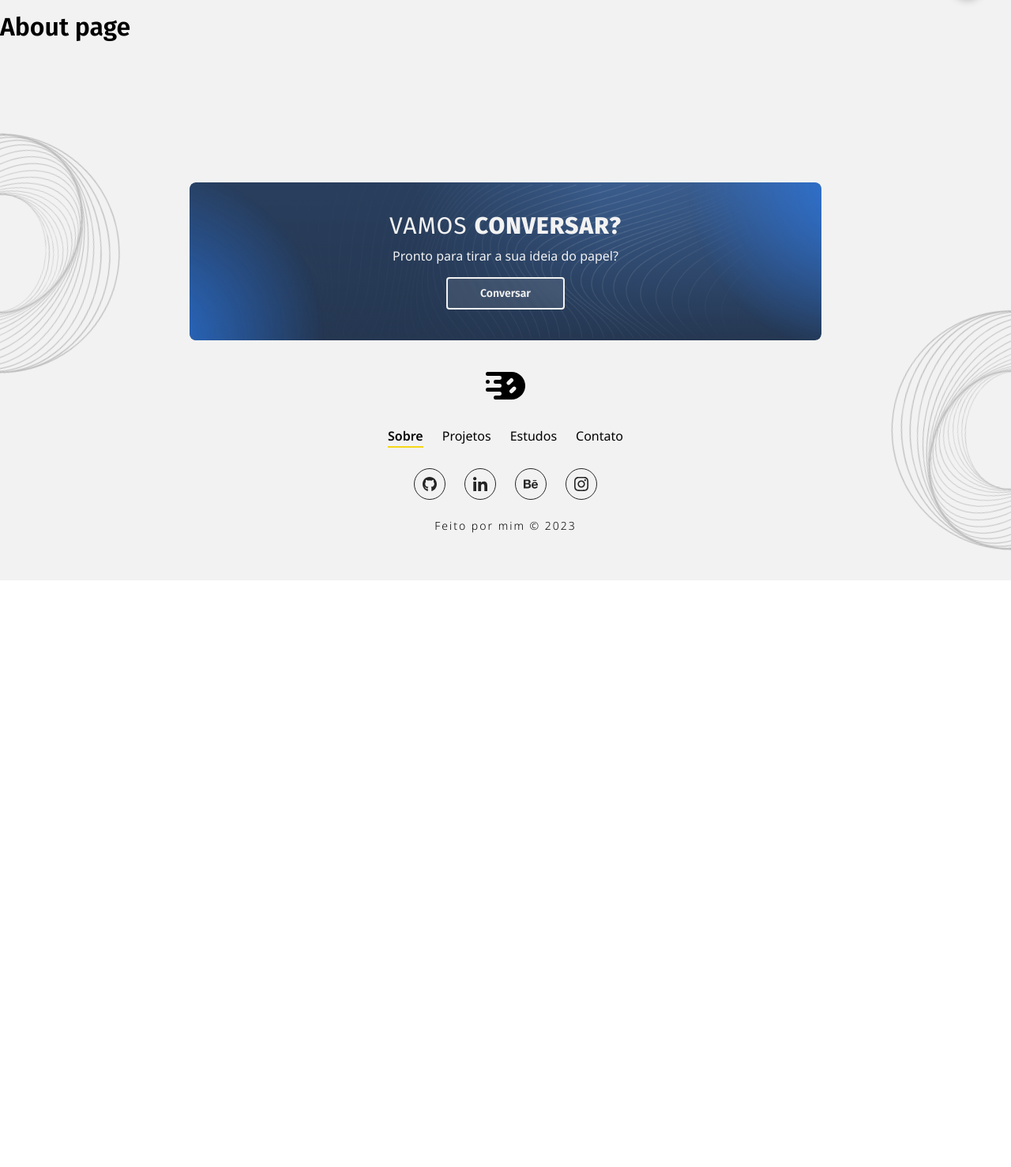
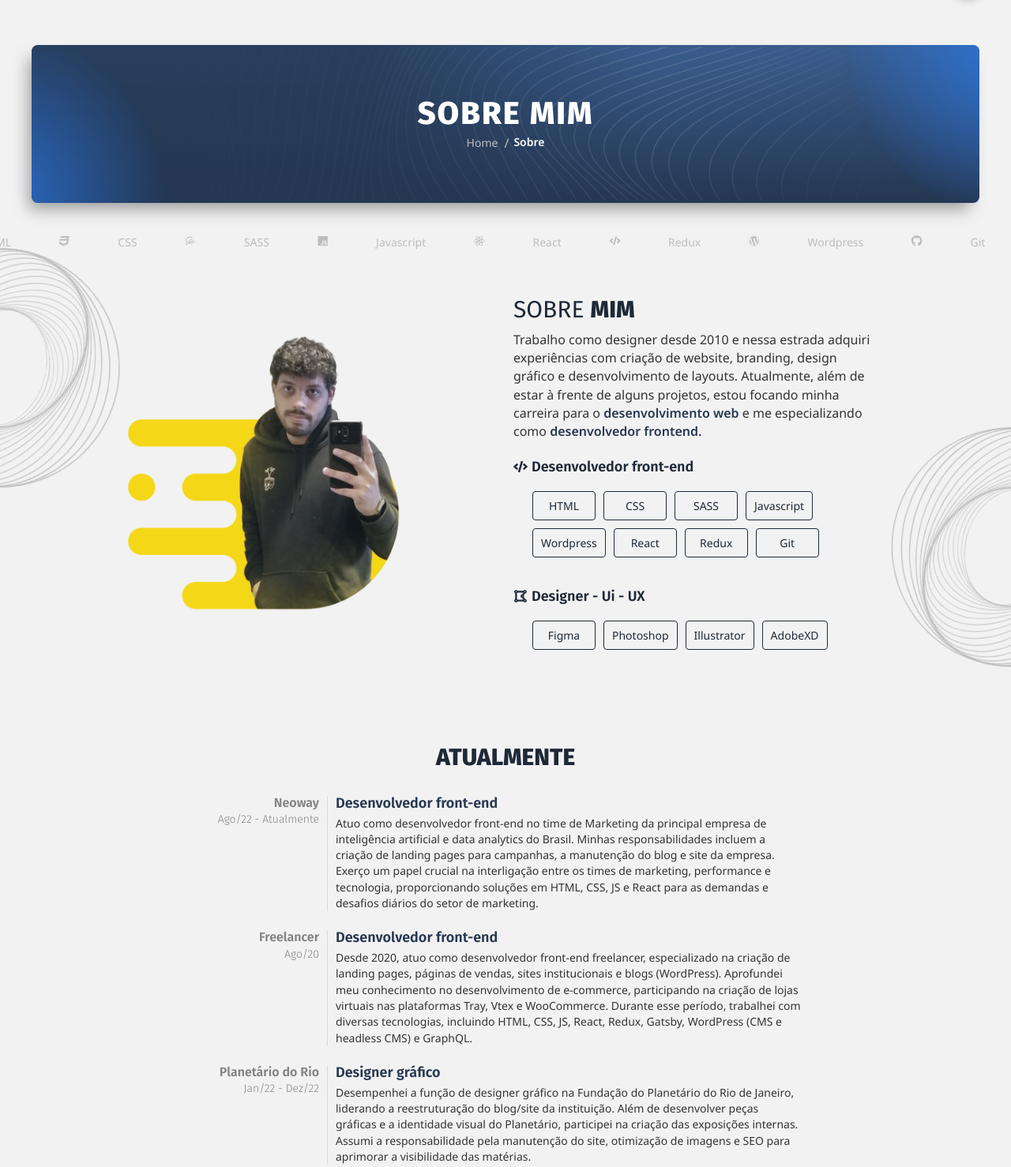
Before and after one commit to diegosouz4/dsouza_gatsby, a Gatsby site: page /sobre in a window 1280 px wide. Shown: the part 65-1543 px from the top of the page at 79% size. Before the commit the page ends 800 px from the top, so only its background shows below. Built offline with nearby package versions, Linux system fonts and the light colour scheme; Gatsby itself is replaced by a stand-in of ours.

Commit message:
feat: implementando página sobre

```diff
--- a/data/content.json
+++ b/data/content.json
@@ -36,28 +36,34 @@
   ],
   "currently": [
     {
-      "name": "Neoway",
-      "description": "",
-      "role": "Técnico em Desenvolvimento de Sistemas",
-      "range": "Ago/2022 - Atualmente"
+      "company": "Neoway",
+      "description": "Atuo como desenvolvedor front-end no time de Marketing da principal empresa de inteligência artificial e data analytics do Brasil. Minhas responsabilidades incluem a criação de landing pages para campanhas, a manutenção do blog e site da empresa. Exerço um papel crucial na interligação entre os times de marketing, performance e tecnologia, proporcionando soluções em HTML, CSS, JS e React para as demandas e desafios diários do setor de marketing.",
+      "role": "Desenvolvedor front-end",
+      "range": "Ago/22 - Atualmente"
     },
     {
-      "name": "Freelancer",
-      "description": "Trabalhando como desenvolvedor freelancer.",
+      "company": "Freelancer",
+      "description": "Desde 2020, atuo como desenvolvedor front-end freelancer, especializado na criação de landing pages, páginas de vendas, sites institucionais e blogs (WordPress). Aprofundei meu conhecimento no desenvolvimento de e-commerce, participando na criação de lojas virtuais nas plataformas Tray, Vtex e WooCommerce. Durante esse período, trabalhei com diversas tecnologias, incluindo HTML, CSS, JS, React, Redux, Gatsby, WordPress (CMS e headless CMS) e GraphQL.",
       "role": "Desenvolvedor front-end",
-      "range": "Ago/2018"
+      "range": "Ago/20"
     },
     {
-      "name": "Planetário do Rio",
-      "description": "Fui responsável pelo desenvolvimento e manutenção do novo site, criação dos criativos de comunicação e das peças gráficas.",
-      "role": "Designer",
-      "range": "Jan/2022 - Jan/2023"
+      "company": "Planetário do Rio",
+      "description": "Desempenhei a função de designer gráfico na Fundação do Planetário do Rio de Janeiro, liderando a reestruturação do blog/site da instituição. Além de desenvolver peças gráficas e a identidade visual do Planetário, participei na criação das exposições internas. Assumi a responsabilidade pela manutenção do site, otimização de imagens e SEO para aprimorar a visibilidade das matérias. ",
+      "role": "Designer gráfico",
+      "range": "Jan/22 - Dez/22"
     },
     {
-      "name": "Poeme-se",
-      "description": "E-commerce de produtos literários. Fui responsável pela manutenção do e-commerce e do blog da empresa. Realização do desenvolvimento de toda a identidade visual da loja e criação das peças das mídias sociais.",
-      "role": "Web designer",
-      "range": "Ago/2018 - Ago/2022"
+      "company": "Poeme-se",
+      "description": "Após dois anos como designer gráfico na Poeme-se, enfrentei o desafio significativo da migração do e-commerce para a Tray. Essa transição proporcionou uma mudança de área, permitindo-me ingressar como desenvolvedor front-end. Assumi a responsabilidade pelo cadastro de produtos no ERP, integração do ERP com a Tray e desenvolvimento do novo site do zero, utilizando as tecnologias HTML, CSS e JS.",
+      "role": "Desenvolvedor front-end",
+      "range": "Out/20 - Ago/22"
+    },
+    {
+      "company": "Poeme-se",
+      "description": "Contribuí como líder na comunicação visual da Poeme-se, a principal grife de produtos literários do Brasil. Coordenava a criação de peças gráficas, imagens de produtos no e-commerce, mockups e otimização de imagens. Desenvolvi banners para o site e blog, garantindo uma identidade visual impactante.",
+      "role": "Designer gráfico",
+      "range": "Ago/18 - Out/20"
     }
   ],
   "courses": [
--- a/src/Layout/LayoutDefault.module.scss
+++ b/src/Layout/LayoutDefault.module.scss
@@ -41,6 +41,12 @@
   --slide-name: var(--color-blue-300);
   --slide-role: var(--color-white-600);
 
+  --currently-role: var(--color-blue-400);
+  --currently-company: var(--color-white-400);
+  --currently-range: var(--color-white-400);
+  --currently-description: var(--color-white-600);
+  --currently-border: 1px solid rgba(0, 0, 0, 0.1);
+
   &.dark {
     --bg-color: var(--color-blue-500);
     --bg-section-cases: #1e2938;
@@ -80,6 +86,12 @@
     --slide-quote: var(--color-white-100);
     --slide-name: var(--color-blue-200);
     --slide-role: var(--color-white-300);
+
+    --currently-role: var(--color-blue-200);
+    --currently-company: var(--color-white-300);
+    --currently-range: var(--color-white-300);
+    --currently-description: var(--color-white-200);
+    --currently-border: 1px solid rgba(255, 255, 255, 0.1);
   }
 }
 
--- /dev/null
+++ b/src/components/CareerPath/CareerPath.jsx
@@ -0,0 +1,39 @@
+import { graphql, useStaticQuery } from "gatsby";
+import React from "react";
+import * as styles from './CareerPath.module.scss';
+
+export default function CareerPath() {
+  const { currently } = useStaticQuery(query).dataJson;
+
+  return (
+    <section className={styles.section} aria-label="">
+      <div className={`container ${styles.container}`}>
+        <h2><strong>Atualmente</strong></h2>
+        {currently && (
+          <ul className={styles.currently}>
+            {currently.map((item, index) => {
+              return <li className={styles.item} key={index}>
+                {item.role && <h3 className={styles.role}>{item.role}</h3>}
+                {item.company && <h4 className={styles.company}>{item.company} {item.range && <span className={styles.range}>{item.range}</span>}</h4>}
+                {item.description && <p className={styles.description}>{item.description}</p>}
+              </li>;
+            })}
+          </ul>
+        )}
+      </div>
+    </section>
+  );
+}
+
+const query = graphql`
+  query {
+    dataJson {
+      currently {
+        company
+        description
+        range
+        role
+      }
+    }
+  }
+`;
--- /dev/null
+++ b/src/components/CareerPath/CareerPath.module.scss
@@ -0,0 +1,70 @@
+.section {
+  padding: 3.75rem 0;
+
+  .container {
+    max-width: 750px;
+
+    h2 {
+      text-align: center;
+      margin-bottom: 2rem;
+    }
+
+    .currently {
+      display: flex;
+      flex-direction: column;
+      gap: 1.5rem;
+
+      .item {
+        display: grid;
+        gap: 0.3125rem 0.625rem;
+        grid-template-columns: minmax(5rem, 150px) minmax(500px, 1fr);
+        grid-template-rows: auto 1fr;
+
+        h3,
+        h4,
+        h5,
+        h6,
+        p {
+          margin: 0;
+        }
+
+        .role {
+          color: var(--currently-role);
+          font-size: 1.125rem;
+          font-weight: 600;
+          grid-column: 2/-1;
+          grid-row: 1/2;
+        }
+
+        .company {
+          color: var(--currently-company);
+          font-size: 1rem;
+          font-weight: 600;
+          grid-column: 1/2;
+          grid-row: 1/-1;
+          letter-spacing: 0;
+          text-align: right;
+
+          border-right: var(--currently-border);
+          padding-right: 0.625rem;
+
+          .range {
+            color: var(--currently-range);
+            display: block;
+            font-size: 0.875rem;
+            font-weight: 300;
+            margin-top: 0.3125rem;
+          }
+        }
+
+        .description {
+          color: var(--currently-description);
+          font-size: 0.875rem;
+          line-height: 1.45;
+          grid-column: 2/-1;
+          grid-row: 2/-1;
+        }
+      }
+    }
+  }
+}
--- /dev/null
+++ b/src/components/Hero/Hero.jsx
@@ -0,0 +1,40 @@
+import React from "react";
+import * as styles from './Hero.module.scss';
+import FlareEffect from "../Effects/FlareEffect/FlareEffect";
+import { Link } from "gatsby";
+import formattedText from "../../util/formattedText";
+
+const isBrowser = typeof window !== "undefined";
+
+export default function Hero({showBreadcrumb, title, tags}) {
+  const [breadcrumb, setBreadcrumb] = React.useState(null);
+
+  React.useLayoutEffect(() => {
+    if(isBrowser) {
+      const url = window.location.pathname.split('/').filter((link) => link ? link : null);
+      setBreadcrumb([...url]);
+    }
+  }, [])
+
+  return (
+    <section className={styles.hero} aria-label='hero'>
+      <div className={`${styles.container} container fadeInUp`}>
+        <div className={styles.content}>
+          {title && <h1>{title}</h1> }
+
+          { showBreadcrumb && breadcrumb && (
+            <ul className={styles.breadcrumb}>
+              <li><Link to="/">home</Link></li>
+              {breadcrumb.map((link, index) => index + 1 === breadcrumb.length ? <li key={link}><p>{formattedText(link)}</p></li> : <li key={link}><Link to={`/${link}`}>{formattedText(link)}</Link></li>)}
+            </ul>
+          )}
+        </div>
+
+        <div className={styles.background}>
+          <FlareEffect className={styles.flareRight} />
+          <FlareEffect className={styles.flareLeft} />
+        </div>
+      </div>
+    </section>
+  )
+}
--- /dev/null
+++ b/src/components/Hero/Hero.module.scss
@@ -0,0 +1,215 @@
+.hero {
+  margin: 2.5rem 0 2rem;
+  .container {
+    padding: 2.5rem;
+
+    @media (min-width: 600px) {
+      padding: 3.75rem 4rem;
+      min-height: 200px;
+    }
+
+    @media (min-width: 800px) {
+      padding: 3.75rem 5rem;
+    }
+
+    display: flex;
+    align-items: center;
+    justify-content: center;
+
+    position: relative;
+
+    .content {
+      text-align: center;
+
+      @media (max-width: 640px) {
+        h1,
+        p {
+          text-align: center;
+          margin-left: auto;
+          margin-right: auto;
+        }
+      }
+
+      position: relative;
+      z-index: 3;
+
+      h1 {
+        color: var(--color-white);
+        font-size: 2rem;
+        font-weight: 800;
+        letter-spacing: 2px;
+        line-height: 1;
+        margin-bottom: 0.3125rem;
+        text-transform: uppercase;
+
+        @media (min-width: 500px) {
+          font-size: 2.5rem;
+        }
+      }
+
+      .breadcrumb {
+        display: flex;
+        align-items: center;
+        justify-content: center;
+        gap: 1.25rem;
+        li {
+          color: var(--color-white-300);
+
+          p,
+          a {
+            color: currentColor;
+            font-size: 0.875rem;
+            text-transform: capitalize;
+          }
+
+          a {
+            position: relative;
+            transition: 300ms ease-in-out;
+            text-decoration: none;
+
+            &:hover,
+            &:focus {
+              color: var(--color-blue-200);
+              letter-spacing: 2px;
+              transform: scale(1.4);
+              text-decoration: underline;
+            }
+          }
+
+          p{
+            color: var(--color-white);
+            font-weight: 600;
+          }
+
+          & + li {
+            position: relative;
+
+            &::before {
+              color: currentColor;
+              content: "/";
+              display: block;
+              position: absolute;
+              top: 0;
+              left: -12px;
+            }
+          }
+        }
+      }
+    }
+
+    .background {
+      background: var(--color-blue-400);
+      background: linear-gradient(
+        0deg,
+        var(--color-blue-400) 0%,
+        var(--color-blue-300) 100%
+      );
+      border-radius: 0.5rem;
+      box-shadow: -0.5rem 0.75rem 1.25rem -0.25rem rgba(0, 0, 0, 0.35);
+
+      position: absolute;
+      width: 100%;
+      height: 100%;
+      top: 0;
+      left: 0;
+      overflow: hidden;
+
+      &::before,
+      &::after {
+        content: "";
+        display: block;
+        height: 100%;
+
+        position: absolute;
+        top: 0;
+        left: 0;
+      }
+
+      &::after {
+        background: url(../../assets//img/pattern.png) no-repeat center center;
+        background-size: cover;
+        opacity: 0.2;
+        width: 100%;
+        z-index: 0;
+
+        animation: pulse 8s linear infinite;
+      }
+
+      &::before {
+        background: linear-gradient(
+          90deg,
+          rgba(37, 55, 81, 0.8) 55%,
+          rgba(37, 55, 81, 0) 100%
+        );
+        border-radius: 0.5rem 0 0 0.5rem;
+        width: 80%;
+        z-index: 2;
+
+        @media (min-width: 850px) {
+          width: 65%;
+        }
+      }
+
+      .flareRight {
+        top: 0;
+        right: 0;
+        transform: translate(250px, -200px);
+        z-index: 2;
+        animation: flarePulseRight 20s linear infinite alternate;
+      }
+
+      .flareLeft {
+        bottom: 0;
+        left: 0;
+        transform: translate(-250px, 200px);
+        z-index: 2;
+        animation: flarePulseLeft 20s linear infinite alternate;
+      }
+    }
+  }
+}
+
+@keyframes pulse {
+  0% {
+    opacity: 0.2;
+    transform: scale(1);
+  }
+  50% {
+    opacity: 0.1;
+    transform: scale(0.95);
+  }
+  100% {
+    opacity: 0.2;
+    transform: scale(1);
+  }
+}
+
+@keyframes flarePulseRight {
+  0% {
+    opacity: 1;
+    transform: translate(250px, -200px) scale(1);
+  }
+  50% {
+    opacity: 0.8;
+    transform: translate(250px, -200px) scale(1.2);
+  }
+  100% {
+    opacity: 1;
+    transform: translate(250px, -200px) scale(1);
+  }
+}
+
+@keyframes flarePulseLeft {
+  0% {
+    opacity: 1;
+    transform: translate(-250px, 200px) scale(1);
+  }
+  50% {
+    opacity: 0.8;
+    transform: translate(-250px, 200px) scale(1.2);
+  }
+  100% {
+    opacity: 1;
+    transform: translate(-250px, 200px) scale(1);
+  }
+}
--- a/src/pages/sobre/index.jsx
+++ b/src/pages/sobre/index.jsx
@@ -1,11 +1,20 @@
 import React from "react";
 import Seo from "../../components/Seo";
 import LayoutDefault from "../../Layout/LayoutDefault";
+import About from "../../components/About/About";
+import SlideSkills from "../../components/SlideSkills/SlideSkills";
+import Hero from "../../components/Hero/Hero";
+import CareerPath from "../../components/CareerPath/CareerPath";
+import Cases from "../../components/Cases/Cases";
 
 export default function AboutPage() {
   return (
     <LayoutDefault>
-      <h1>About page</h1>
+      <Hero title="Sobre mim" showBreadcrumb={true} />
+      <SlideSkills />
+      <About />
+      <CareerPath />
+
     </LayoutDefault>
   );
 }
--- /dev/null
+++ b/src/util/formattedText.js
@@ -0,0 +1,5 @@
+export default function formattedText(text, limit = 15) {
+  if (!text || text.length < limit) return text;
+
+  return `${text.substring(0, limit)}...`;
+}
```
